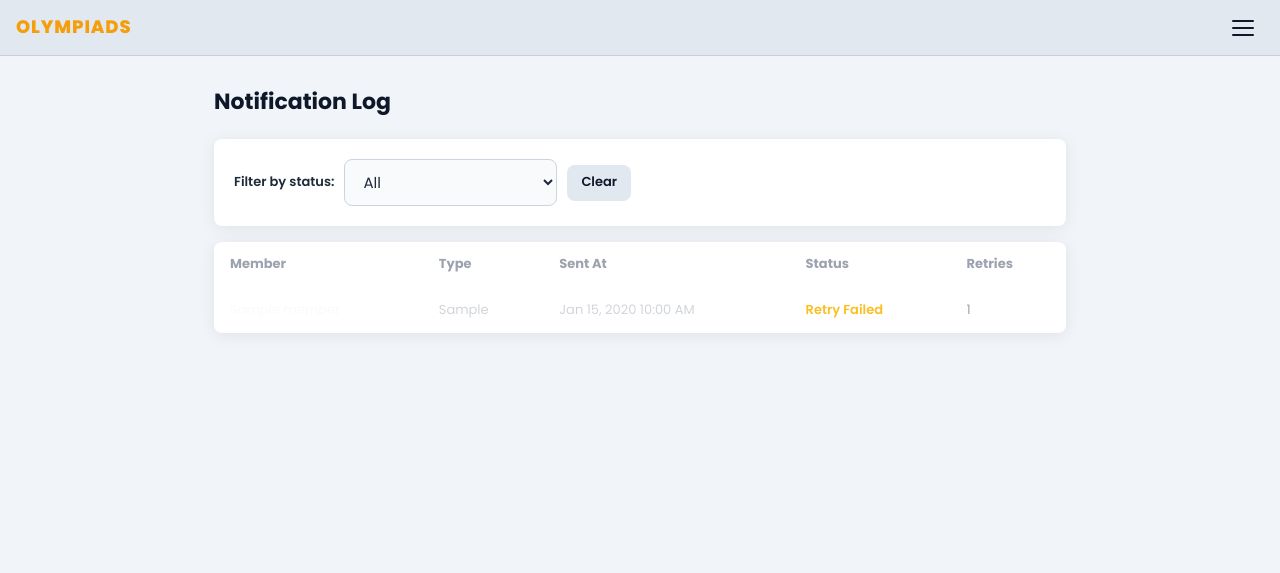
After one commit to olympiadsgym/olympiads, a Django app: template core/templates/core/notification_log.html in a window 1280 px wide. The commit adds this page. Shown: the top 573 px of the page. Run offline with Django 5.2, Linux system fonts and the light colour scheme; the template is opened without the code that fills it: most values are stand-ins (such as "Sample title", 1, 10 or a date in 2020).

Commit message:
Update announcement/notification UI and member models/views

```diff
--- a/core/templates/core/announcements.html
+++ b/core/templates/core/announcements.html
@@ -33,6 +33,7 @@
     <p class="announcement-card__body">{{ a.body }}</p>
     <form method="post" action="{% url 'core:announcement_delete' a.pk %}" class="announcement-card__footer">
       {% csrf_token %}
+      <a href="{% url 'core:announcement_edit' a.pk %}" class="btn btn--secondary btn--sm">Edit</a>
       <button type="submit" class="btn btn--danger btn--sm" onclick="return confirm('Delete this announcement?')">Delete</button>
     </form>
   </div>
--- /dev/null
+++ b/core/templates/core/notification_log.html
@@ -0,0 +1,75 @@
+{% extends "core/base.html" %}
+{% block title %}Notification Log - OLYMPIADS{% endblock %}
+
+{% block content %}
+<div class="page-header">
+  <h2 class="page-title">Notification Log</h2>
+</div>
+
+<!-- Filter -->
+<div class="card" style="margin-bottom:16px;">
+  <form method="get" style="display:flex;gap:10px;align-items:center;flex-wrap:wrap;">
+    <label class="form-label" style="margin:0;">Filter by status:</label>
+    <select name="status" class="form-input" style="width:auto;" onchange="this.form.submit()">
+      <option value="">All</option>
+      {% for val, label in status_choices %}
+        <option value="{{ val }}" {% if status_filter == val %}selected{% endif %}>{{ label }}</option>
+      {% endfor %}
+    </select>
+    {% if status_filter %}
+      <a href="{% url 'core:notification_log' %}" class="btn btn--secondary btn--sm">Clear</a>
+    {% endif %}
+  </form>
+</div>
+
+{% if page_obj.object_list %}
+<div class="card" style="padding:0;overflow:hidden;">
+  <table style="width:100%;border-collapse:collapse;font-size:13px;">
+    <thead>
+      <tr style="background:rgba(255,255,255,0.04);text-align:left;">
+        <th style="padding:12px 16px;color:#9ca3af;">Member</th>
+        <th style="padding:12px 16px;color:#9ca3af;">Type</th>
+        <th style="padding:12px 16px;color:#9ca3af;">Sent At</th>
+        <th style="padding:12px 16px;color:#9ca3af;">Status</th>
+        <th style="padding:12px 16px;color:#9ca3af;">Retries</th>
+      </tr>
+    </thead>
+    <tbody>
+      {% for log in page_obj %}
+      <tr style="border-top:1px solid rgba(255,255,255,0.05);">
+        <td style="padding:12px 16px;color:#f9fafb;">{{ log.member.name }}</td>
+        <td style="padding:12px 16px;color:#d1d5db;">{{ log.get_notification_type_display }}</td>
+        <td style="padding:12px 16px;color:#d1d5db;">{{ log.sent_at|date:"M d, Y g:i A" }}</td>
+        <td style="padding:12px 16px;">
+          {% if log.status == 'sent' %}
+            <span style="color:#34d399;font-weight:600;">Sent</span>
+          {% elif log.status == 'failed' %}
+            <span style="color:#f87171;font-weight:600;">Failed</span>
+          {% else %}
+            <span style="color:#fbbf24;font-weight:600;">Retry Failed</span>
+          {% endif %}
+        </td>
+        <td style="padding:12px 16px;color:#9ca3af;">{{ log.retry_count }}</td>
+      </tr>
+      {% endfor %}
+    </tbody>
+  </table>
+</div>
+
+<!-- Pagination -->
+{% if page_obj.has_other_pages %}
+<div style="display:flex;gap:8px;justify-content:center;margin-top:16px;">
+  {% if page_obj.has_previous %}
+    <a href="?page={{ page_obj.previous_page_number }}{% if status_filter %}&status={{ status_filter }}{% endif %}" class="btn btn--secondary btn--sm">← Prev</a>
+  {% endif %}
+  <span style="padding:6px 12px;color:#9ca3af;font-size:13px;">Page {{ page_obj.number }} of {{ page_obj.paginator.num_pages }}</span>
+  {% if page_obj.has_next %}
+    <a href="?page={{ page_obj.next_page_number }}{% if status_filter %}&status={{ status_filter }}{% endif %}" class="btn btn--secondary btn--sm">Next →</a>
+  {% endif %}
+</div>
+{% endif %}
+
+{% else %}
+<div class="card empty-state"><p>No notification logs found.</p></div>
+{% endif %}
+{% endblock %}
--- a/core/urls.py
+++ b/core/urls.py
@@ -12,5 +12,7 @@ urlpatterns = [
     path('attendance/<int:log_id>/timeout/', views.timeout_member, name='timeout_member'),
     path('announcements/', views.announcement_list, name='announcements'),
     path('announcements/create/', views.announcement_create, name='announcement_create'),
+    path('announcements/<int:pk>/edit/', views.announcement_edit, name='announcement_edit'),
     path('announcements/<int:pk>/delete/', views.announcement_delete, name='announcement_delete'),
+    path('notifications/', views.notification_log_view, name='notification_log'),
 ]
```
Also changed, not shown: core/templates/core/announcement_edit.html (added, +29 -0 lines), core/views.py (+34 -1 lines), members/models.py (+20 -3 lines), members/views.py (+8 -1 lines).
